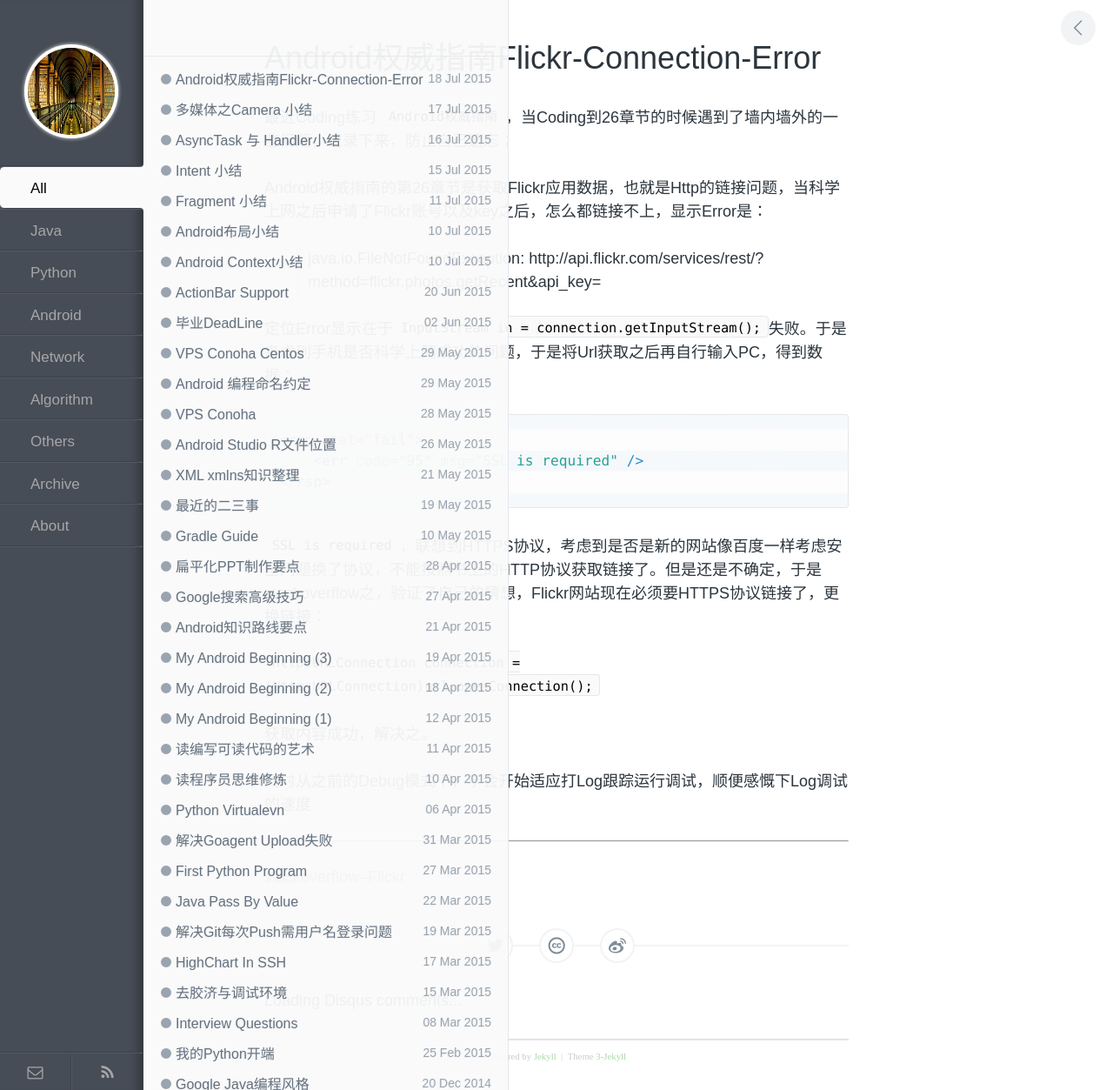
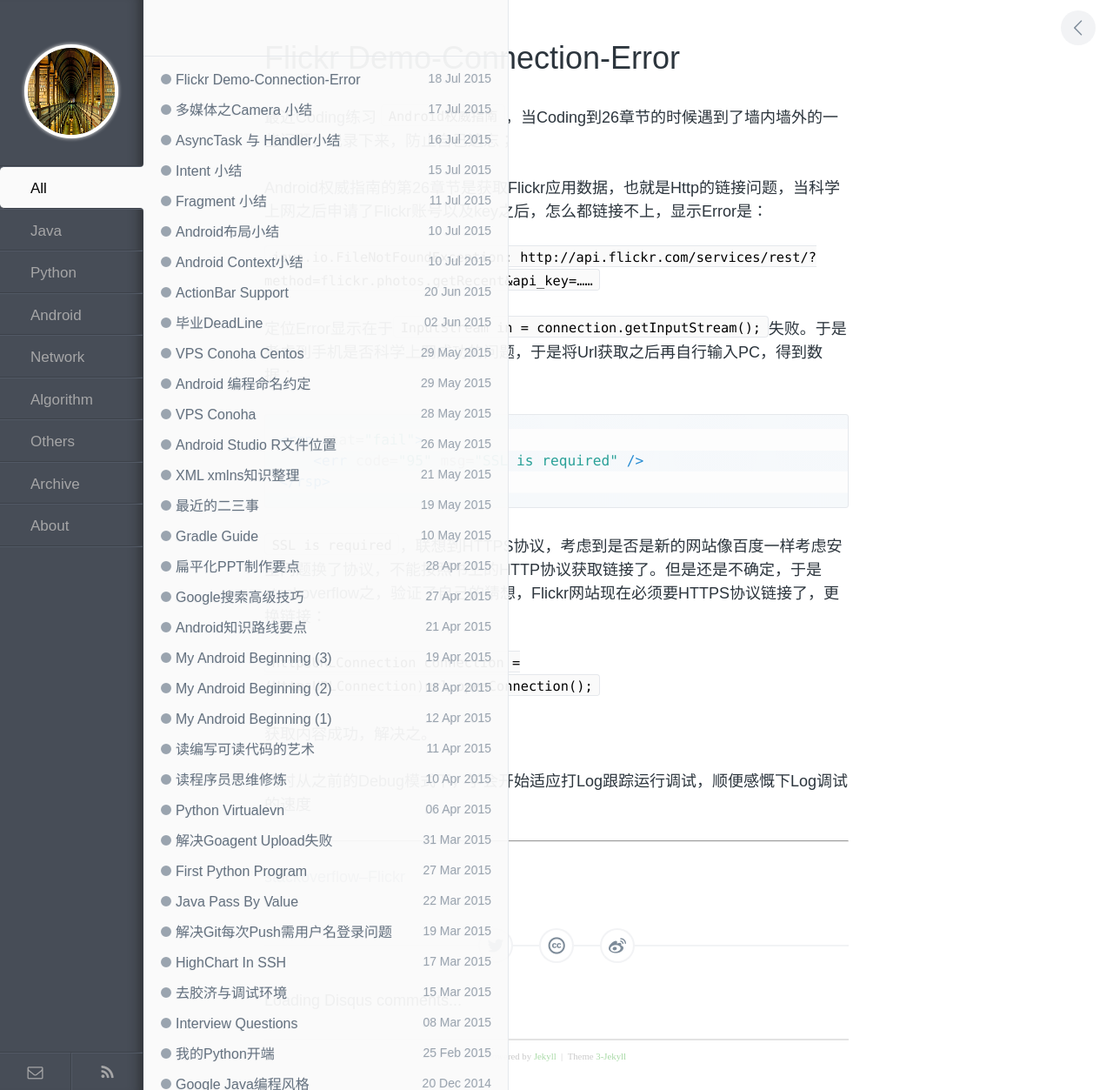
Before and after one commit to enlipan/enlipan.github.io, a Jekyll site: the page built from _posts/2015-7-18-about-flickr-android.md, in a window 1280 px wide. Shown: the whole page at 87% size. Built offline with Jekyll 4.4.1, drawn with Linux system fonts in a browser that asks for light colours; comment, search, counter and statistics services are not loaded.

Commit message:
updata art of code format

```diff
--- a/_posts/2015-7-18-about-flickr-android.md
+++ b/_posts/2015-7-18-about-flickr-android.md
@@ -1,6 +1,6 @@
 ---
 layout: post
-title: Android权威指南Flickr-Connection-Error
+title: Flickr Demo-Connection-Error
 category: android
 ---
 
@@ -8,8 +8,8 @@
 
 Android权威指南的第26章节是获取Flickr应用数据，也就是Http的链接问题，当科学上网之后申请了Flickr账号以及key之后，怎么都链接不上，显示Error是：
 
-> java.io.FileNotFoundException: http://api.flickr.com/services/rest/?method=flickr.photos.getRecent&api_key=
->
+`java.io.FileNotFoundException: http://api.flickr.com/services/rest/?method=flickr.photos.getRecent&api_key=……`
+
 
 定位Error显示在于`InputStream in = connection.getInputStream();`失败。于是考虑到手机是否科学上网成功的问题，于是将Url获取之后再自行输入PC，得到数据：
 
```
